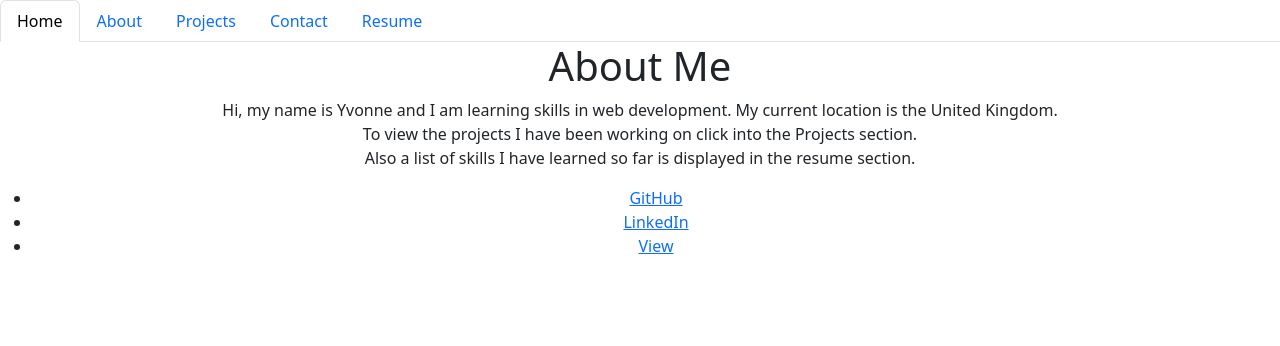
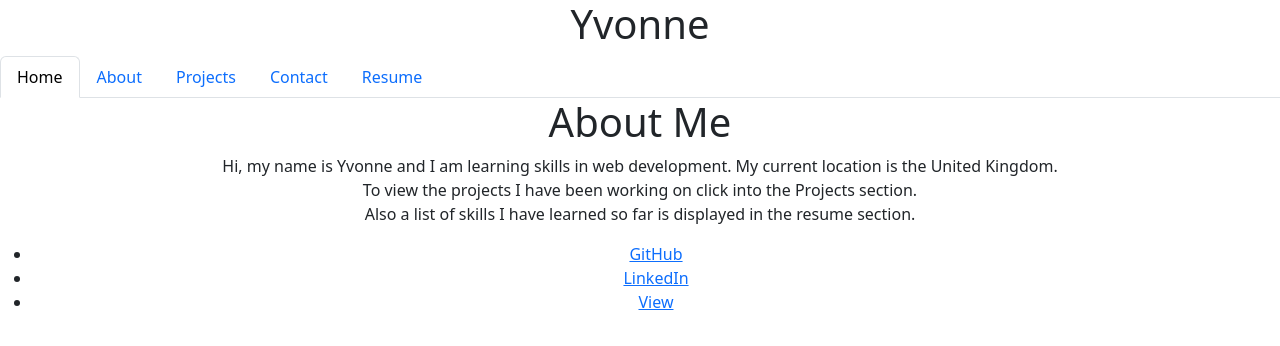
Before and after one commit to SalmY001/Projects, a React (Create React App) app in the folder application/: page / in a window 1280 px wide. Shown: the top 346 px of the page. Built offline with nearby package versions, Linux system fonts and the light colour scheme.

Commit message:
add Header

```diff
--- a/application/src/App.js
+++ b/application/src/App.js
@@ -3,12 +3,14 @@ import PortfolioContainer from "./components/PortfolioContainer";
 //import logo from './components/logo.svg';
 import "./components/App.css";
 import Footer from "./components/Footer";
+import Header from "./components/Header";
 
 const App = () => {
     return (
         <div className="App">
-             <PortfolioContainer />
-             <Footer/>
+            <Header/>
+            <PortfolioContainer />
+            <Footer/>
         </div>
     )
 }
--- a/application/src/components/Footer.js
+++ b/application/src/components/Footer.js
@@ -33,7 +33,7 @@ class Footer extends React.Component {
         return (
             <footer className='FooterLogos'>
                 <div>
-                    <FontAwesomeIcon icon={["fab", "GitHub"]} size="2x" />
+                    <FontAwesomeIcon icon={["faGithub"]} size="2x" />
                     <FontAwesomeIcon icon={["fab", "LinkedIn"]} size="2x" />
                 </div>
 
--- /dev/null
+++ b/application/src/components/Header.js
@@ -0,0 +1,11 @@
+import React from 'react'
+
+function Header() {
+  return (
+    <div>
+      <h1>Yvonne</h1>
+    </div>
+  )
+}
+
+export default Header;
```
